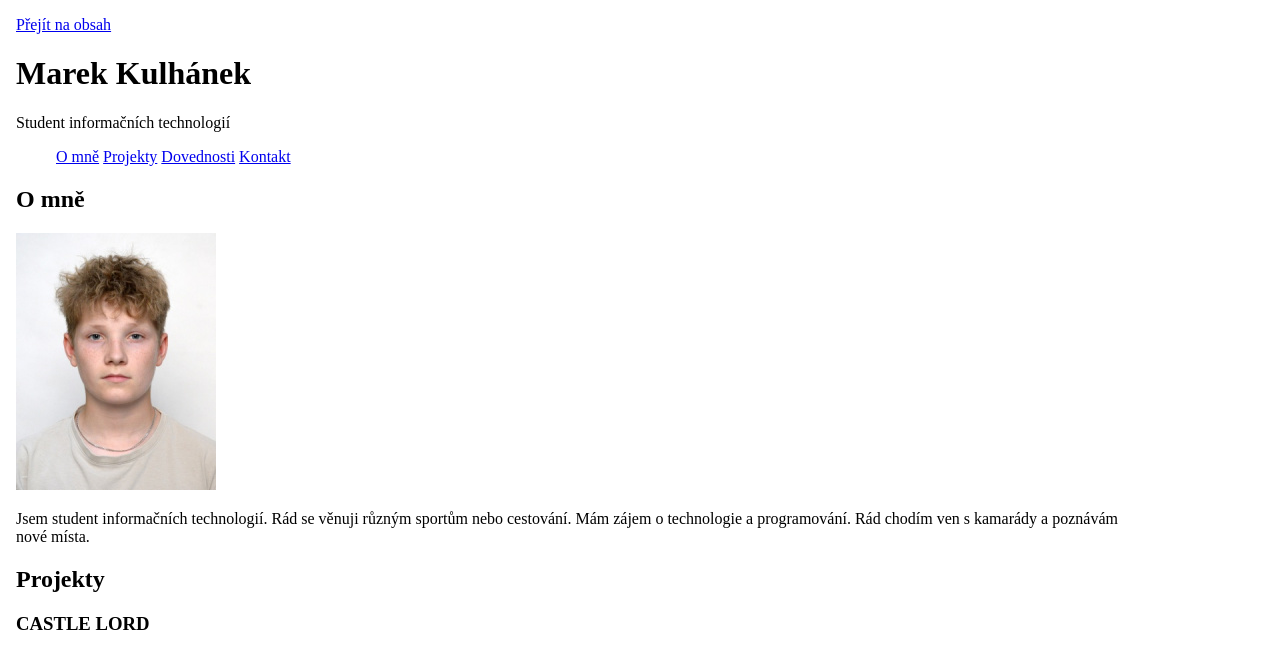
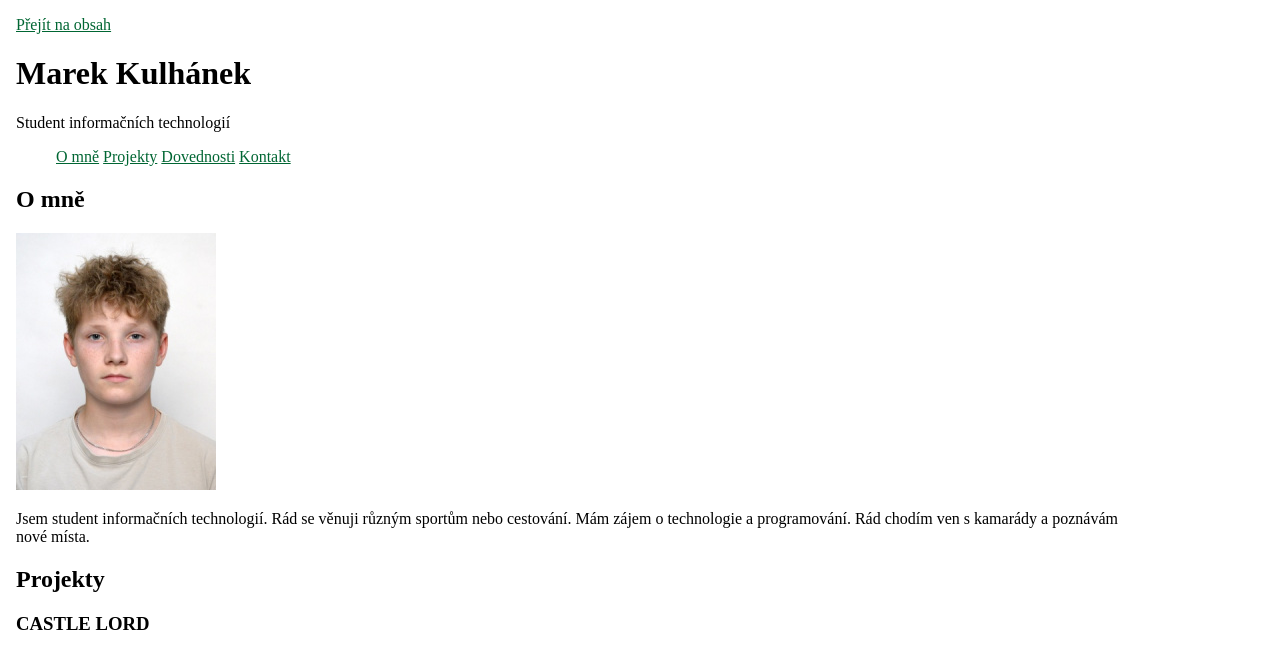
Before and after one commit to Marecek55/osobni-stranka, a plain HTML site: page index.html in a window 1280 px wide. Shown: the top 650 px of the page. Drawn offline with Linux system fonts and the light colour scheme.

Commit message:
feat: tmavý režim

```diff
--- a/css/style.css
+++ b/css/style.css
@@ -1,8 +1,19 @@
+
+:root {
+  --background: #ffffff;
+  --text: #000000;
+  --link: #006633;
+  color-scheme: light dark;
+}
+
 body {
   font-size: 1rem;
   margin: 1rem;
-  color: #000;
-  background-color: #fff;
+  color: var(--text);
+  background-color: var(--background);
+}
+a {
+  color: var(--link);
 }
 
 img {
@@ -34,7 +45,9 @@ nav li {
 
 @media (prefers-color-scheme: dark) {
   :root {
-    /* TODO */
+     --background: #252525;
+    --text: #ffffff;
+    --link: #90ee90;
   }
 }
 
--- a/index.html
+++ b/index.html
@@ -3,8 +3,7 @@
 <head>
   <meta charset="utf-8">
   <meta name="viewport" content="width=device-width, initial-scale=1">
-  <!-- TODO (tmavý režim): po přidání tmavého schématu změňte content na "light dark" -->
-  <meta name="color-scheme" content="light">
+  <meta name="color-scheme" content="light dark">
   <title>Marek Kulhánek – osobní stránka</title>
   <link rel="stylesheet" href="css/style.css">
 </head>
```
